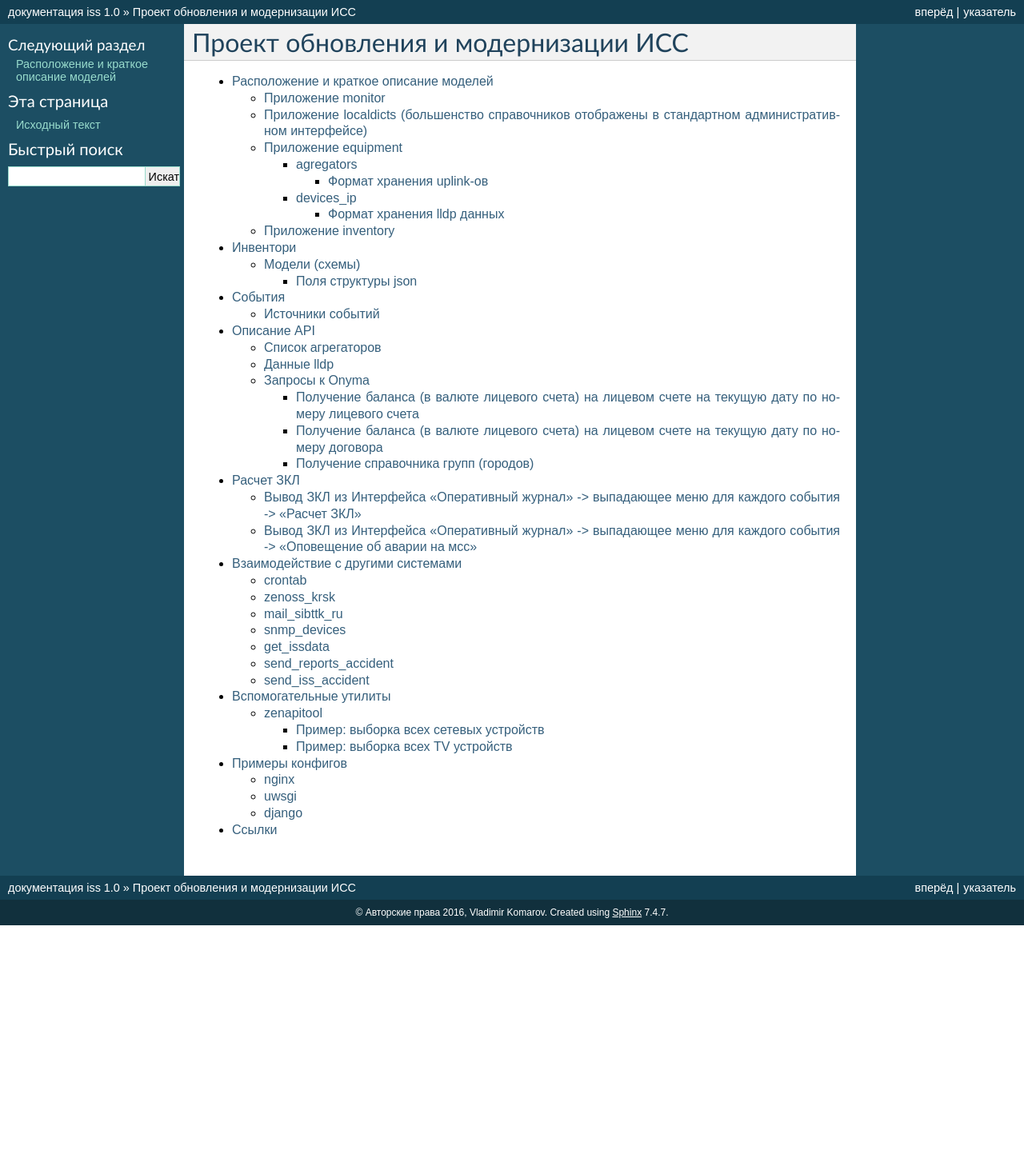
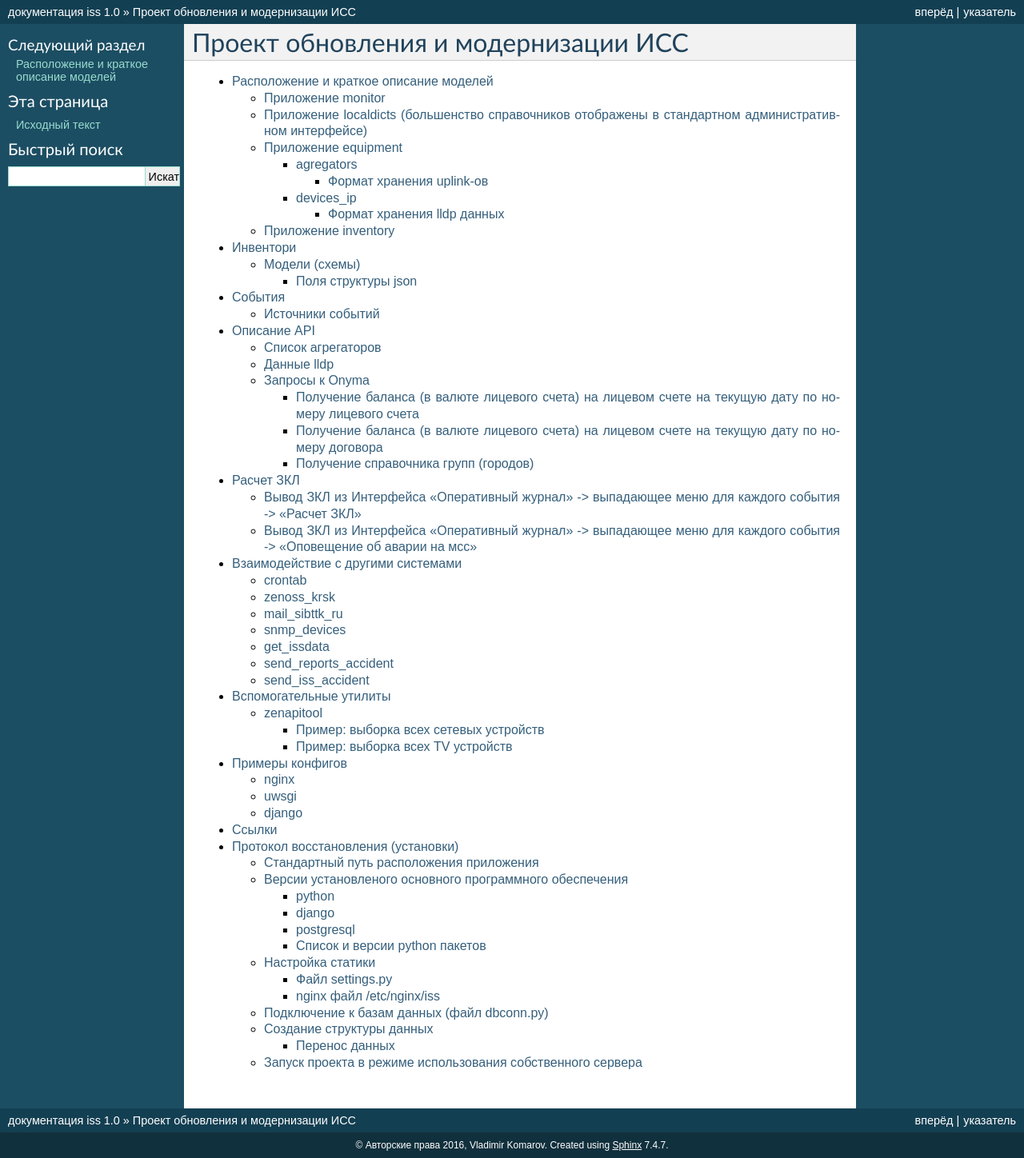
Before and after one commit to v-komarov/iss, a Sphinx documentation site: the page built from doc/source/index.rst, in a window 1280 px wide. Shown: the whole page at 80% size. Built offline with Sphinx 7.4.7, drawn with Linux system fonts in a browser that asks for light colours; before the commit the page ends 1157 px from its top, so only the background shows below that; some of the changed lines change nothing that is shown.

Commit message:
Модернизация doc

```diff
--- a/doc/source/index.rst
+++ b/doc/source/index.rst
@@ -14,3 +14,4 @@
    tools
    example_conf
    links
+   install
--- /dev/null
+++ b/doc/source/install.rst
@@ -0,0 +1,539 @@
+.. contents:: Оглавление
+    :depth: 3
+
+
+
+Протокол восстановления (установки)
+===================================
+
+.. index:: install
+
+Стандартный путь расположения приложения
+----------------------------------------
+
+**/srv/django/iss**
+
+Структура каталогов проекта на 10.02.2017
+
+ ::
+
+        ├── iss
+        │   ├── begin
+        │   │   ├── admin.py
+        │   │   ├── admin.pyc
+        │   │   ├── apps.py
+        │   │   ├── forms.py
+        │   │   ├── forms.pyc
+        │   │   ├── __init__.py
+        │   │   ├── __init__.pyc
+        │   │   ├── migrations
+        │   │   │   ├── __init__.py
+        │   │   │   └── __init__.pyc
+        │   │   ├── models.py
+        │   │   ├── models.pyc
+        │   │   ├── tests.py
+        │   │   ├── views.py
+        │   │   └── views.pyc
+        │   ├── context_processors.py
+        │   ├── context_processors.pyc
+        │   ├── dbconn.py
+        │   ├── dbconn.pyc
+        │   ├── equipment
+        │   │   ├── admin.py
+        │   │   ├── admin.pyc
+        │   │   ├── apidata.py
+        │   │   ├── apidata.pyc
+        │   │   ├── apps.py
+        │   │   ├── apps.pyc
+        │   │   ├── __init__.py
+        │   │   ├── __init__.pyc
+        │   │   ├── jsondata.py
+        │   │   ├── jsondata.pyc
+        │   │   ├── management
+        │   │   │   ├── commands
+        │   │   │   │   ├── _add_devices2scan.py
+        │   │   │   │   ├── device_list_catv.py
+        │   │   │   │   ├── device_list_catv.pyc
+        │   │   │   │   ├── device_list.py
+        │   │   │   │   ├── device_list.pyc
+        │   │   │   │   ├── device_tools.py
+        │   │   │   │   ├── device_tools.pyc
+        │   │   │   │   ├── device_tools_test.py
+        │   │   │   │   ├── device_tools_test.pyc
+        │   │   │   │   ├── get_issdata.py
+        │   │   │   │   ├── get_issdata.pyc
+        │   │   │   │   ├── get_issdata.py.orig
+        │   │   │   │   ├── __init__.py
+        │   │   │   │   ├── __init__.pyc
+        │   │   │   │   ├── make_graph.py
+        │   │   │   │   ├── make_graph.pyc
+        │   │   │   │   ├── snmp_devices.py
+        │   │   │   │   └── snmp_devices.pyc
+        │   │   │   ├── __init__.py
+        │   │   │   └── __init__.pyc
+        │   │   ├── models.py
+        │   │   ├── models.pyc
+        │   │   ├── tests.py
+        │   │   ├── urls.py
+        │   │   ├── urls.pyc
+        │   │   ├── views.py
+        │   │   └── views.pyc
+        │   ├── __init__.py
+        │   ├── __init__.pyc
+        │   ├── inventory
+        │   │   ├── admin.py
+        │   │   ├── admin.pyc
+        │   │   ├── apps.py
+        │   │   ├── __init__.py
+        │   │   ├── __init__.pyc
+        │   │   ├── jsondata.py
+        │   │   ├── jsondata.pyc
+        │   │   ├── models.py
+        │   │   ├── models.pyc
+        │   │   ├── tests.py
+        │   │   ├── urls.py
+        │   │   ├── urls.pyc
+        │   │   ├── views.py
+        │   │   └── views.pyc
+        │   ├── localdicts
+        │   │   ├── admin.py
+        │   │   ├── admin.pyc
+        │   │   ├── apps.py
+        │   │   ├── apps.pyc
+        │   │   ├── __init__.py
+        │   │   ├── __init__.pyc
+        │   │   ├── models.py
+        │   │   ├── models.pyc
+        │   │   ├── tests.py
+        │   │   └── views.py
+        │   ├── log
+        │   ├── monitor
+        │   │   ├── admin.py
+        │   │   ├── admin.pyc
+        │   │   ├── apps.py
+        │   │   ├── filedata.py
+        │   │   ├── filedata.pyc
+        │   │   ├── __init__.py
+        │   │   ├── __init__.pyc
+        │   │   ├── jsondata.py
+        │   │   ├── jsondata.pyc
+        │   │   ├── management
+        │   │   │   ├── commands
+        │   │   │   │   ├── get_iss_drp.py
+        │   │   │   │   ├── get_iss_drp.pyc
+        │   │   │   │   ├── __init__.py
+        │   │   │   │   ├── __init__.pyc
+        │   │   │   │   ├── mail_sibttk_ru.py
+        │   │   │   │   ├── mail_sibttk_ru.pyc
+        │   │   │   │   ├── send_email_message.py
+        │   │   │   │   ├── send_email_message.pyc
+        │   │   │   │   ├── send_iss_accident.py
+        │   │   │   │   ├── send_iss_accident.pyc
+        │   │   │   │   ├── send_reports_accident.py
+        │   │   │   │   ├── send_reports_accident.pyc
+        │   │   │   │   ├── zenoss_krsk.py
+        │   │   │   │   └── zenoss_krsk.pyc
+        │   │   │   ├── __init__.py
+        │   │   │   └── __init__.pyc
+        │   │   ├── models.py
+        │   │   ├── models.pyc
+        │   │   ├── othersources.py
+        │   │   ├── othersources.pyc
+        │   │   ├── templatetags
+        │   │   │   ├── __init__.py
+        │   │   │   ├── __init__.pyc
+        │   │   │   ├── monitor_extras.py
+        │   │   │   └── monitor_extras.pyc
+        │   │   ├── tests.py
+        │   │   ├── tools.py
+        │   │   ├── tools.pyc
+        │   │   ├── urls.py
+        │   │   ├── urls.pyc
+        │   │   ├── views.py
+        │   │   └── views.pyc
+        │   ├── mydecorators.py
+        │   ├── mydecorators.pyc
+        │   ├── onyma
+        │   │   ├── admin.py
+        │   │   ├── admin.pyc
+        │   │   ├── apidata.py
+        │   │   ├── apidata.pyc
+        │   │   ├── apps.py
+        │   │   ├── __init__.py
+        │   │   ├── __init__.pyc
+        │   │   ├── models.py
+        │   │   ├── models.pyc
+        │   │   ├── soap
+        │   │   │   ├── dognum_get_balans.php
+        │   │   │   ├── ls_get_balans.php
+        │   │   │   └── service.htms
+        │   │   ├── tests.py
+        │   │   ├── urls.py
+        │   │   ├── urls.pyc
+        │   │   └── views.py
+        │   ├── settings.py
+        │   ├── settings.pyc
+        │   ├── urls.py
+        │   ├── urls.pyc
+        │   ├── working
+        │   │   ├── admin.py
+        │   │   ├── admin.pyc
+        │   │   ├── apps.py
+        │   │   ├── __init__.py
+        │   │   ├── __init__.pyc
+        │   │   ├── migrations
+        │   │   │   ├── __init__.py
+        │   │   │   └── __init__.pyc
+        │   │   ├── models.py
+        │   │   ├── models.pyc
+        │   │   ├── tests.py
+        │   │   ├── urls.py
+        │   │   ├── urls.pyc
+        │   │   ├── views.py
+        │   │   └── views.pyc
+        │   ├── wsgi.py
+        │   └── wsgi.pyc
+        ├── json_api.sh
+        ├── manage.py
+        ├── static
+        │   ├── css
+        │   │   ├── bootstrap.css
+        │   │   ├── bootstrap.css.map
+        │   │   ├── bootstrap-datetimepicker.css
+        │   │   ├── bootstrap-datetimepicker.min.css
+        │   │   ├── bootstrap.min.css
+        │   │   ├── bootstrap.min.css.map
+        │   │   ├── bootstrap-theme.css
+        │   │   ├── bootstrap-theme.css.map
+        │   │   ├── bootstrap-theme.min.css
+        │   │   ├── bootstrap-theme.min.css.map
+        │   │   ├── images
+        │   │   │   ├── ui-icons_444444_256x240.png
+        │   │   │   ├── ui-icons_555555_256x240.png
+        │   │   │   ├── ui-icons_777620_256x240.png
+        │   │   │   ├── ui-icons_777777_256x240.png
+        │   │   │   ├── ui-icons_cc0000_256x240.png
+        │   │   │   └── ui-icons_ffffff_256x240.png
+        │   │   ├── jquery.multiselect.css
+        │   │   ├── jquery-ui.css
+        │   │   ├── jquery-ui.structure.css
+        │   │   ├── jquery-ui.structure.min.css
+        │   │   ├── jquery-ui.theme.css
+        │   │   └── jquery-ui.theme.min.css
+        │   ├── equipment
+        │   │   ├── agregators.css
+        │   │   ├── agregators.js
+        │   │   ├── devices.css
+        │   │   ├── devices.js
+        │   │   ├── footnode.css
+        │   │   ├── footnode.js
+        │   │   ├── topology.css
+        │   │   └── topology.js
+        │   ├── favicon.ico
+        │   ├── fonts
+        │   │   ├── glyphicons-halflings-regular.eot
+        │   │   ├── glyphicons-halflings-regular.svg
+        │   │   ├── glyphicons-halflings-regular.ttf
+        │   │   ├── glyphicons-halflings-regular.woff
+        │   │   └── glyphicons-halflings-regular.woff2
+        │   ├── inventory
+        │   │   ├── devicescheme.css
+        │   │   └── devicescheme.js
+        │   ├── js
+        │   │   ├── bootstrap-datetimepicker.min.js
+        │   │   ├── bootstrap.js
+        │   │   ├── bootstrap.min.js
+        │   │   ├── datepicker-ru.js
+        │   │   ├── jquery-2.2.4.js
+        │   │   ├── jquery-3.1.0.min.js
+        │   │   ├── jquery.json.js
+        │   │   ├── jquery-migrate-1.4.1.min.js
+        │   │   ├── jquery-migrate-3.0.0.js
+        │   │   ├── jquery.multiselect.filter.js
+        │   │   ├── jquery.multiselect.filter.ru.js
+        │   │   ├── jquery.multiselect.js
+        │   │   ├── jquery-ui.js
+        │   │   ├── jquery-ui.min.js
+        │   │   ├── jquery.validate.js
+        │   │   ├── messages_ru.js
+        │   │   └── npm.js
+        │   ├── monitor
+        │   │   ├── accidents.css
+        │   │   ├── accidents.js
+        │   │   ├── columns_filter.js
+        │   │   ├── dialogs.js
+        │   │   ├── dragtable.js
+        │   │   ├── facefix.js
+        │   │   ├── headfilter.js
+        │   │   ├── jquery.tablescroll.js
+        │   │   ├── messages.css
+        │   │   ├── monitor.css
+        │   │   ├── monitor.js
+        │   │   └── user-settings.js
+        │   └── working
+        │       ├── working.css
+        │       └── working.js
+        ├── templates
+        │   ├── begin.html
+        │   ├── equipment
+        │   │   ├── agregators_list.html
+        │   │   ├── devices_list.html
+        │   │   ├── footnode_list.html
+        │   │   ├── form2.html
+        │   │   ├── form3.html
+        │   │   ├── form.html
+        │   │   └── topology.html
+        │   ├── footer.html
+        │   ├── header.html
+        │   ├── index.html
+        │   ├── inventory
+        │   │   ├── devicescheme_list.html
+        │   │   └── schemeform.html
+        │   ├── mainmenu.html
+        │   ├── menu.html
+        │   ├── monitor
+        │   │   ├── accidentform2.html
+        │   │   ├── accidentform.html
+        │   │   ├── accident_list.html
+        │   │   ├── containergroup.html
+        │   │   ├── drplist.html
+        │   │   ├── eventform.html
+        │   │   ├── event_list.html
+        │   │   ├── event_menu.html
+        │   │   ├── mailform2.html
+        │   │   ├── mailform.html
+        │   │   ├── message_list.html
+        │   │   ├── message_mss.html
+        │   │   ├── tablehead.html
+        │   │   ├── tablerowdata.html
+        │   │   ├── usersettings.html
+        │   │   └── zkllist.html
+        │   └── working
+        │       └── work_list.html
+        ├── tools
+        │   ├── backup
+        │   │   ├── backup-db
+        │   │   └── backup-dir
+        │   └── zenapitool
+        │       ├── config.py
+        │       ├── config.pyc
+        │       ├── device_list.txt
+        │       ├── exception.py
+        │       ├── exception.pyc
+        │       ├── external.py
+        │       ├── external.pyc
+        │       ├── getdeviceip.sh
+        │       ├── LICENSE
+        │       ├── README.md
+        │       ├── zenapitool.conf
+        │       ├── zenapitool.log
+        │       ├── zenapitool.py
+        │       ├── zenoss.py
+        │       └── zenoss.pyc
+
+
+
+Версии установленого основного программного обеспечения
+-------------------------------------------------------
+
+python
+~~~~~~
+
+ ::
+
+        >>> import platform
+        >>> platform.python_version()
+        '2.7.12'
+        >>>
+
+
+django
+~~~~~~
+
+ ::
+
+    root@iss:/srv/django/iss# python manage.py shell
+    Python 2.7.12 (default, Nov 19 2016, 06:48:10)
+    Type "copyright", "credits" or "license" for more information.
+
+    In [1]: import django
+
+    In [2]: django.VERSION
+    Out[2]: (1, 9, 6, 'final', 0)
+
+
+postgresql
+~~~~~~~~~~
+
+ ::
+
+    root@iss:/srv/django/iss# python manage.py dbshell
+    Pager is always used.
+    psql (9.5.5)
+    Type "help" for help.
+
+    iss=> select version();
+                                                         version
+    -----------------------------------------------------------------------------------------------------------------
+     PostgreSQL 9.5.5 on x86_64-pc-linux-gnu, compiled by gcc (Ubuntu 5.4.0-6ubuntu1~16.04.2) 5.4.0 20160609, 64-bit
+    (1 row)
+
+
+Список и версии python пакетов
+~~~~~~~~~~~~~~~~~~~~~~~~~~~~~~
+
+django и прочие пакеты python следует устанвливать утилитой **pip** с указанием версий.
+
+Не все пакеты из списка ниже необходимы для базовых функций проекта.
+
+ ::
+
+    root@iss:/srv/django/iss# pip list
+    alabaster (0.7.9)
+    Babel (2.3.4)
+    decorator (4.0.10)
+    Django (1.9.6)
+    docutils (0.12)
+    easysnmp (0.2.4)
+    gunicorn (19.4.5)
+    imagesize (0.7.1)
+    ipython (2.4.1)
+    Jinja2 (2.8)
+    lorem-ipsum-generator (0.3)
+    MarkupSafe (0.23)
+    MySQL-python (1.2.5)
+    mysqlclient (1.3.7)
+    netsnmp-python (1.0a1)
+    networkx (1.11)
+    pexpect (4.0.1)
+    pip (9.0.1)
+    ply (3.9)
+    psycopg2 (2.6.2)
+    ptyprocess (0.5)
+    pyasn1 (0.1.9)
+    pycrypto (2.6.1)
+    Pygments (2.1.3)
+    pymssql (2.1.3)
+    pysmi (0.0.7)
+    pysnmp (4.3.2)
+    pysnmp-mibs (0.1.6)
+    pytz (2016.6.1)
+    requests (2.11.1)
+    setuptools (20.7.0)
+    simplegeneric (0.8.1)
+    six (1.10.0)
+    snowballstemmer (1.2.1)
+    Sphinx (1.4.6)
+    tabulate (0.7.7)
+    transliterate (1.8.1)
+    wheel (0.29.0)
+    yolk (0.4.3)
+
+
+
+Настройка статики
+-----------------
+
+Файл settings.py
+~~~~~~~~~~~~~~~~
+
+ ::
+
+    STATIC_URL = 'http://10.6.0.22:10000/static/admin/'
+
+    ROOT_URL = '/'
+
+    MY_STATIC_URL = 'http://10.6.0.22:10000/'
+
+
+nginx файл /etc/nginx/iss
+~~~~~~~~~~~~~~~~~~~~~~~~~
+
+ ::
+
+    server {
+            listen        10000;
+            server_name   10.6.0.22;
+
+            root /srv/django/iss/static;
+            index index.html;
+
+            location / {
+                add_header Access-Control-Allow-Origin *;
+                autoindex on;
+            }
+
+            location /static/admin {
+                alias /usr/local/lib/python2.7/dist-packages/django/contrib/admin/static/;
+                autoindex on;
+            }
+
+    }
+
+
+
+Подключение к базам данных (файл dbconn.py)
+-------------------------------------------
+
+ ::
+
+    DATABASES = {
+
+        'default': {
+            'ENGINE': 'django.db.backends.postgresql',
+            'NAME': 'iss',
+            'USER': 'iss',
+            'PASSWORD':'*******',
+        },
+
+        'zenoss_krsk' : {
+            'ENGINE':'django.db.backends.mysql',
+            'NAME':'zenoss_zep',
+            'USER':'iss',
+            'PASSWORD':'*******',
+            'HOST':'10.6.0.129',
+            'PORT':'',
+        },
+
+
+    }
+
+
+
+    ONYMA_USERNAME = 'iss2'
+    ONYMA_PASSWORD = '********'
+
+
+    ISS_MSSQL_USERNAME = "django"
+    ISS_MSSQL_PASSWORD = "*********"
+
+
+    ZENOSS_API_USERNAME = "vkomarov"
+    ZENOSS_API_PASSWORD = "********"
+
+
+
+Создание структуры данных
+-------------------------
+
+ ::
+
+    cd /srv/django/iss
+    python manage.py makemigrations
+    python manage.py migrate
+
+
+Перенос данных
+~~~~~~~~~~~~~~
+
+#. Способ : используя штатные средства создания резервных копий и загрузки сервера баз данных
+#. Способ : использую штатные средства django - dumpdata и loaddata
+
+
+Запуск проекта в режиме использования собственного сервера
+----------------------------------------------------------
+
+ ::
+
+    cd /srv/django/iss
+    python manage.py runserver
```
Also changed, not shown: 8 other files.
